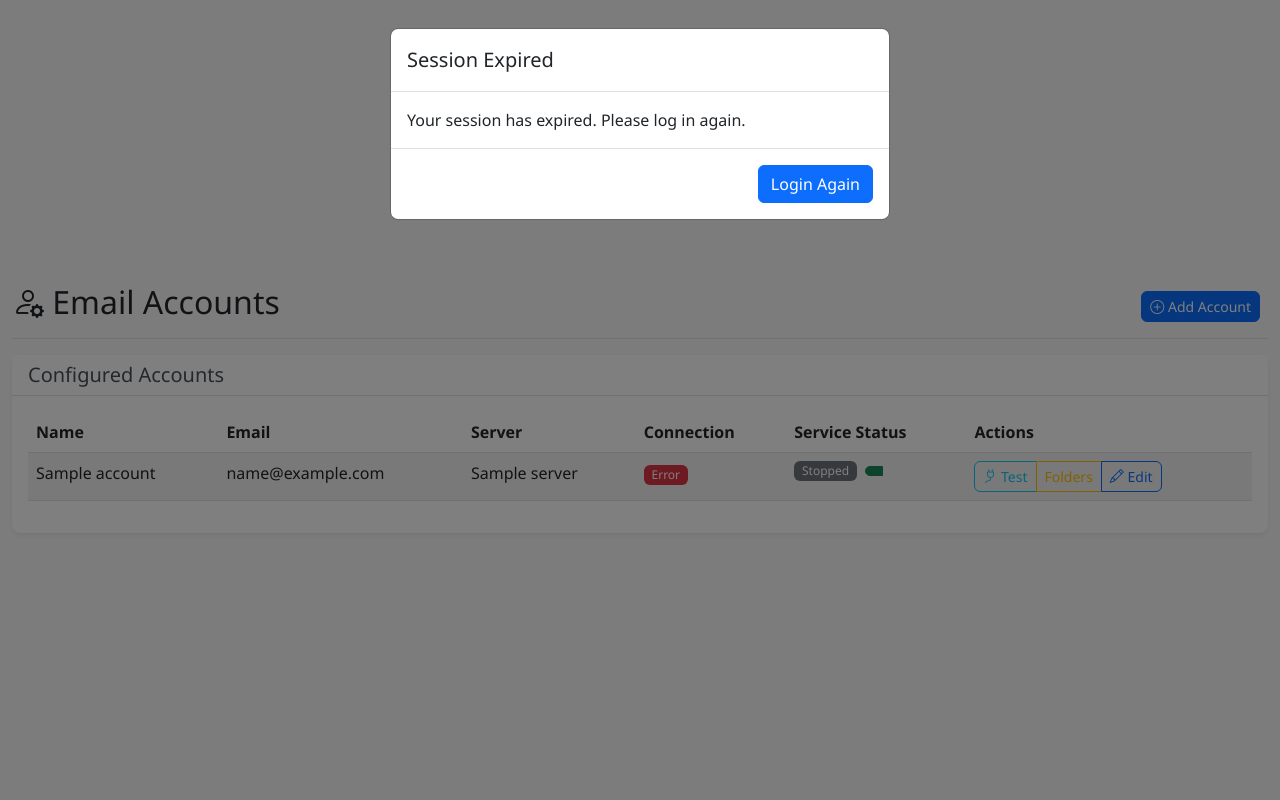
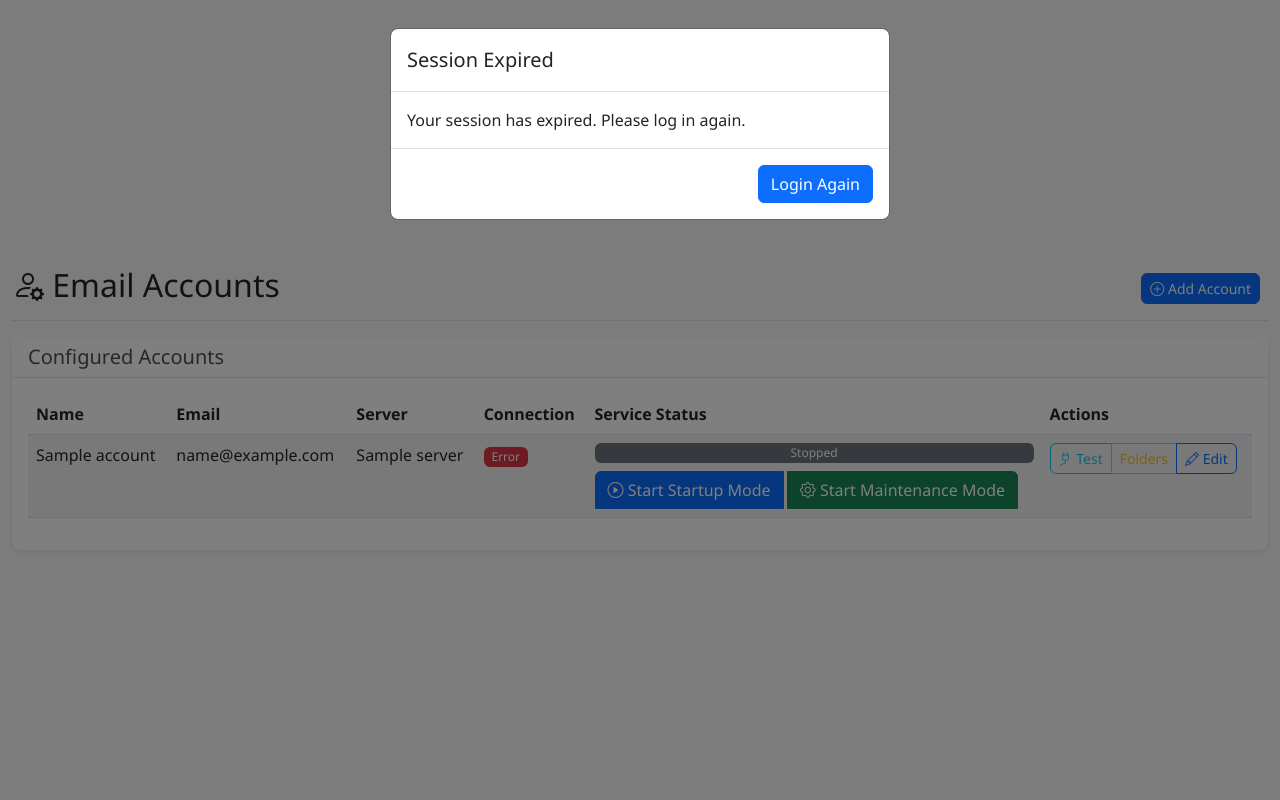
Before and after one commit to Real-PM/mail-rulez, a Flask app: template web/templates/accounts/list.html in a window 1280 px wide. Run offline with Flask 3, Linux system fonts and the light colour scheme; the template is opened without the code that fills it: most values are stand-ins (such as "Sample title", 1, 10 or a date in 2020); some libraries are stand-ins or nearby versions.

Commit message:
Release v0.1.0: Zero-automation startup mode implementation
Features:
- Startup mode now completely disables automatic processing
- Manual-only processing via "Process Next 100" button
- Enhanced accounts page with clear startup/maintenance mode buttons
- Comprehensive manual batch processing including rules and training folders
- Dashboard explanatory text for "No Overwhelm" feature
- Maintains full automation in maintenance mode

This prevents inbox overwhelm during initial setup while providing
complete user control over email processing timing in startup mode.

```diff
--- a/VERSION.txt
+++ b/VERSION.txt
@@ -1 +1 @@
-0.0.1
+0.1.0
--- a/web/templates/accounts/list.html
+++ b/web/templates/accounts/list.html
@@ -43,27 +43,42 @@
                                 <span class="badge bg-secondary" id="connection-status-{{ loop.index0 }}">Unknown</span>
                             </td>
                             <td>
-                                <div class="d-flex align-items-center gap-2">
+                                <div class="d-flex flex-column gap-2">
                                     <span class="badge bg-secondary" id="service-status-{{ loop.index0 }}">Stopped</span>
-                                    <div class="btn-group" role="group">
-                                        <button type="button" class="btn btn-sm btn-success service-btn"
+
+                                    <!-- Service Control Buttons - Enhanced for Clarity -->
+                                    <div class="btn-group-vertical" role="group" id="service-controls-{{ loop.index0 }}">
+                                        <!-- Start Options (shown when stopped) -->
+                                        <div class="btn-group" role="group" id="start-options-{{ loop.index0 }}" style="display: none;">
+                                            <button type="button" class="btn btn-primary service-btn"
                                                     data-account="{{ account.email }}" data-index="{{ loop.index0 }}"
-                                                data-action="start" id="start-btn-{{ loop.index0 }}" style="display: none;"
-                                                title="Start email processing service for this account">
-                                            <i class="fas fa-play"></i>
+                                                    data-action="start" data-mode="startup" id="start-startup-btn-{{ loop.index0 }}"
+                                                    title="Start in Startup Mode: Manual processing only, perfect for initial setup">
+                                                <i class="bi bi-play-circle"></i> Start Startup Mode
                                             </button>
-                                        <button type="button" class="btn btn-sm btn-danger service-btn"
+                                            <button type="button" class="btn btn-success service-btn"
                                                     data-account="{{ account.email }}" data-index="{{ loop.index0 }}"
-                                                data-action="stop" id="stop-btn-{{ loop.index0 }}" style="display: none;"
-                                                title="Stop email processing service for this account">
-                                            <i class="fas fa-stop"></i>
+                                                    data-action="start" data-mode="maintenance" id="start-maintenance-btn-{{ loop.index0 }}"
+                                                    title="Start in Maintenance Mode: Automatic processing every 5 minutes">
+                                                <i class="bi bi-gear"></i> Start Maintenance Mode
                                             </button>
-                                        <button type="button" class="btn btn-sm btn-warning service-btn"
+                                        </div>
+
+                                        <!-- Running Controls (shown when running) -->
+                                        <div class="btn-group" role="group" id="running-controls-{{ loop.index0 }}" style="display: none;">
+                                            <button type="button" class="btn btn-warning service-btn"
                                                     data-account="{{ account.email }}" data-index="{{ loop.index0 }}"
-                                                data-action="restart" id="restart-btn-{{ loop.index0 }}" style="display: none;"
-                                                title="Restart email processing service for this account">
-                                            <i class="fas fa-redo"></i>
+                                                    data-action="restart" id="restart-btn-{{ loop.index0 }}"
+                                                    title="Restart email processing service">
+                                                <i class="bi bi-arrow-clockwise"></i> Restart
                                             </button>
+                                            <button type="button" class="btn btn-danger service-btn"
+                                                    data-account="{{ account.email }}" data-index="{{ loop.index0 }}"
+                                                    data-action="stop" id="stop-btn-{{ loop.index0 }}"
+                                                    title="Stop email processing service">
+                                                <i class="bi bi-stop-circle"></i> Stop
+                                            </button>
+                                        </div>
                                     </div>
                                 </div>
                             </td>
@@ -167,12 +182,16 @@ document.addEventListener('DOMContentLoaded', function() {
                 const actionText = action.charAt(0).toUpperCase() + action.slice(1);
                 showToast(`${actionText} request sent for ${accountEmail}. Processing...`, 'info');
 
+                // Get mode for start actions
+                const mode = this.dataset.mode || 'startup';
+                const requestBody = action === 'start' ? { mode: mode } : {};
+
                 const response = await fetch(`/api/services/accounts/${accountEmail}/${action}`, {
                     method: 'POST',
                     headers: {
                         'Content-Type': 'application/json',
                     },
-                    body: JSON.stringify({})
+                    body: JSON.stringify(requestBody)
                 });
 
                 const result = await response.json();
@@ -200,9 +219,8 @@ document.addEventListener('DOMContentLoaded', function() {
     // Function to update service status for an account
     async function updateServiceStatus(accountEmail, index) {
         const serviceStatusBadge = document.getElementById(`service-status-${index}`);
-        const startBtn = document.getElementById(`start-btn-${index}`);
-        const stopBtn = document.getElementById(`stop-btn-${index}`);
-        const restartBtn = document.getElementById(`restart-btn-${index}`);
+        const startOptions = document.getElementById(`start-options-${index}`);
+        const runningControls = document.getElementById(`running-controls-${index}`);
 
         try {
             const response = await fetch(`/api/services/accounts/${accountEmail}/status`);
@@ -212,39 +230,41 @@ document.addEventListener('DOMContentLoaded', function() {
                 const status = result.data;
 
                 // Update status badge
-                serviceStatusBadge.textContent = status.state;
+                let statusText = status.state;
+                if (status.state === 'running_startup') {
+                    statusText = `Running (Startup Mode)`;
+                } else if (status.state === 'running_maintenance') {
+                    statusText = `Running (Maintenance Mode)`;
+                }
+                serviceStatusBadge.textContent = statusText;
                 serviceStatusBadge.className = `badge ${getStatusBadgeClass(status.state)}`;
 
-                // Show/hide appropriate buttons based on current state
+                // Show/hide appropriate button groups based on current state
                 if (status.state === 'stopped' || status.state === 'error') {
-                    // Account is stopped or in error state - show start button
-                    startBtn.style.display = 'inline-block';
-                    stopBtn.style.display = 'none';
-                    restartBtn.style.display = 'none';
+                    // Account is stopped or in error state - show start options
+                    startOptions.style.display = 'block';
+                    runningControls.style.display = 'none';
                 } else if (status.state === 'running_startup' || status.state === 'running_maintenance') {
-                    // Account is actively running - show stop and restart buttons
-                    startBtn.style.display = 'none';
-                    stopBtn.style.display = 'inline-block';
-                    restartBtn.style.display = 'inline-block';
+                    // Account is actively running - show running controls
+                    startOptions.style.display = 'none';
+                    runningControls.style.display = 'block';
                 } else if (status.state === 'starting' || status.state === 'stopping') {
-                    // Account is transitioning - show no action buttons to prevent conflicts
-                    startBtn.style.display = 'none';
-                    stopBtn.style.display = 'none';
-                    restartBtn.style.display = 'none';
+                    // Account is transitioning - hide all controls to prevent conflicts
+                    startOptions.style.display = 'none';
+                    runningControls.style.display = 'none';
                 } else {
-                    // Unknown state - default to showing start button
-                    startBtn.style.display = 'inline-block';
-                    stopBtn.style.display = 'none';
-                    restartBtn.style.display = 'none';
+                    // Unknown state - default to showing start options
+                    startOptions.style.display = 'block';
+                    runningControls.style.display = 'none';
                 }
             } else {
                 console.error(`API error for ${accountEmail}:`, result.error);
-                // On API error, show default state (stopped with start button)
+                // On API error, show default state (stopped with start options)
                 setDefaultServiceState(index);
             }
         } catch (error) {
             console.error(`Failed to update service status for ${accountEmail}:`, error);
-            // On network error, show default state (stopped with start button)
+            // On network error, show default state (stopped with start options)
             setDefaultServiceState(index);
         }
     }
@@ -252,16 +272,14 @@ document.addEventListener('DOMContentLoaded', function() {
     // Function to set default service state when API fails
     function setDefaultServiceState(index) {
         const serviceStatusBadge = document.getElementById(`service-status-${index}`);
-        const startBtn = document.getElementById(`start-btn-${index}`);
-        const stopBtn = document.getElementById(`stop-btn-${index}`);
-        const restartBtn = document.getElementById(`restart-btn-${index}`);
+        const startOptions = document.getElementById(`start-options-${index}`);
+        const runningControls = document.getElementById(`running-controls-${index}`);
 
-        // Default to stopped state with start button visible
+        // Default to stopped state with start options visible
         serviceStatusBadge.textContent = 'Stopped';
         serviceStatusBadge.className = 'badge bg-secondary';
-        startBtn.style.display = 'inline-block';
-        stopBtn.style.display = 'none';
-        restartBtn.style.display = 'none';
+        startOptions.style.display = 'block';
+        runningControls.style.display = 'none';
     }
 
     // Function to get appropriate CSS class for status
@@ -307,7 +325,7 @@ document.addEventListener('DOMContentLoaded', function() {
     // Load service status for all accounts on page load
     async function loadAllServiceStatus() {
         // Find service buttons specifically (they have the account email and proper index)
-        const serviceButtons = document.querySelectorAll('.service-btn[data-action="start"]');
+        const serviceButtons = document.querySelectorAll('.service-btn[data-action="start"][data-mode="startup"]');
 
         // First, set all accounts to default state immediately to show buttons
         serviceButtons.forEach(button => {
```
Also changed, not shown: services/email_processor.py (+110 -10 lines), web/routes/services.py (+2 -5 lines), web/templates/dashboard/overview.html (+9 -2 lines). Lines whose indentation alone changed are shown as unchanged.
